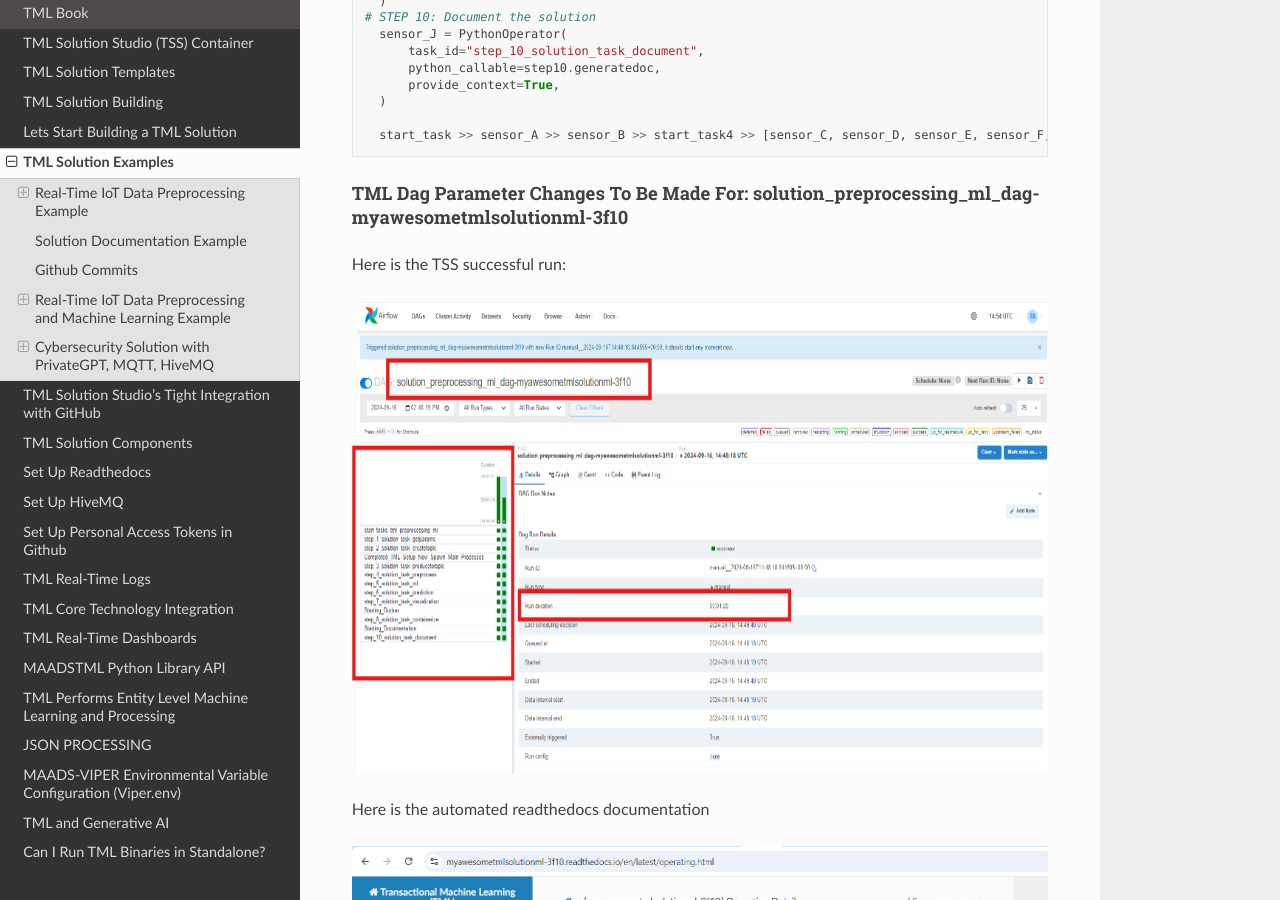
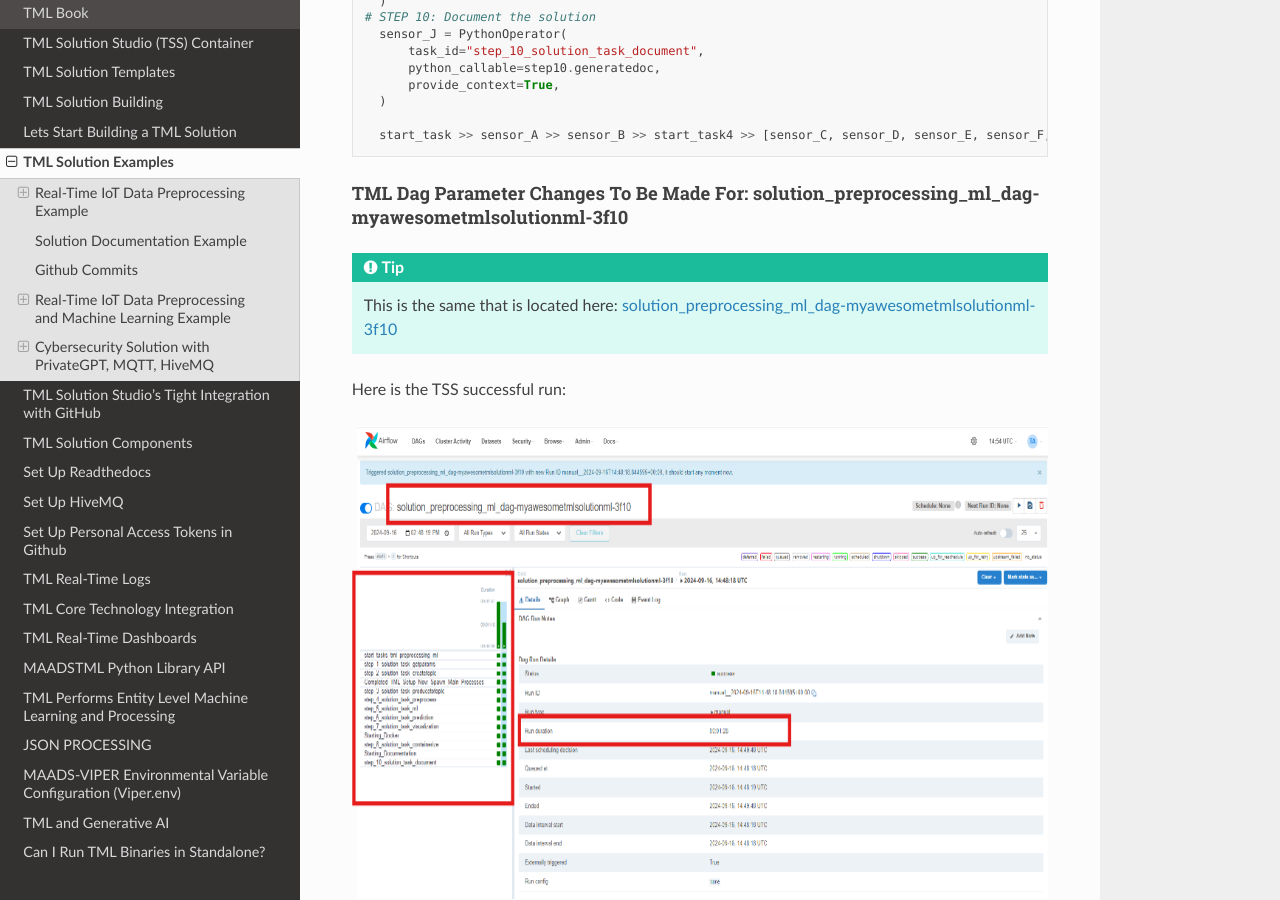
Before and after one commit to smaurice101/readthedocs, a Sphinx documentation site: the page built from docs/source/examples.rst, in a window 1280 px wide and 900 px high, scrolled down 9561 px. Built offline with Sphinx 7.4.7 and the Read the Docs theme 3.1.0, drawn with Linux system fonts in a browser that asks for light colours.

Commit message:
Update examples.rst

```diff
--- a/docs/source/examples.rst
+++ b/docs/source/examples.rst
@@ -349,13 +349,18 @@
 .. important
    You must make the following parameter changes to the TML Dags as define in the table.
 
+.. tip::
+   This is the same that is located here: `solution_preprocessing_ml_dag-myawesometmlsolutionml-3f10 <https://github.com/smaurice101/raspberrypi/tree/main/tml-airflow/dags/tml-solutions/myawesometmlsolutionml-3f10>`_
+
 .. list=table::
-   * - TML Dag
-   * - Default_args Parameter
-   * - From
-   * - To
-   * -
-
+   * - **TML Dag**
+     - **Default_args Parameter To Change**
+     - **From Value**
+     - **To Value**
+   *  - tml_system_step_2_kafka_createtopic_dag-myawesometmlsolutionml-3f10.py
+      -  'numpartitions': '1',
+      - 1
+      - 3
 
 
 Here is the TSS successful run:
```
